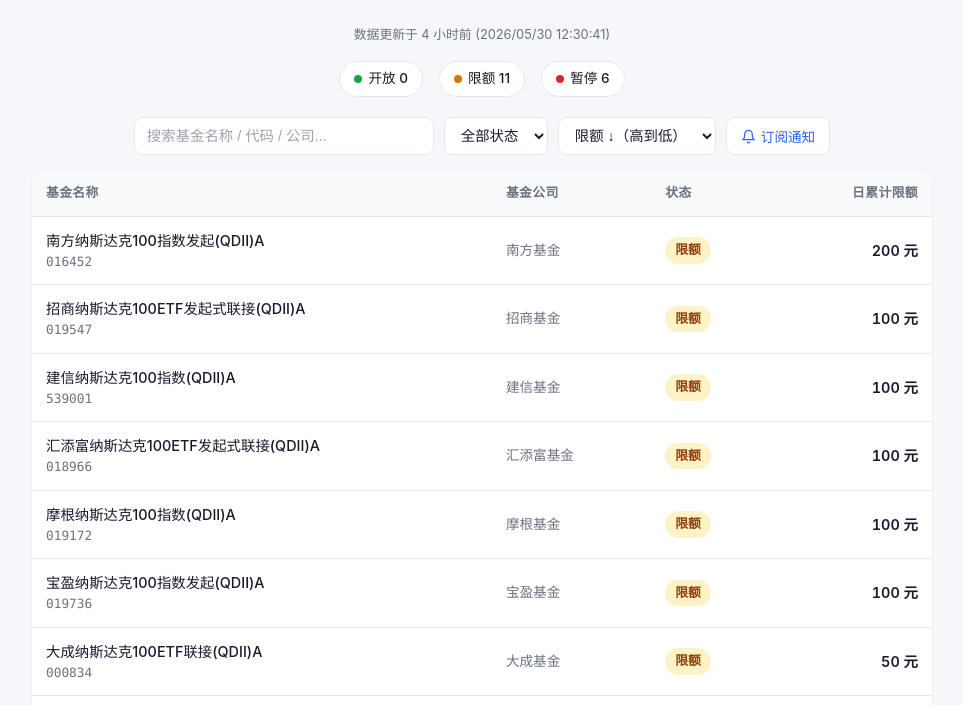
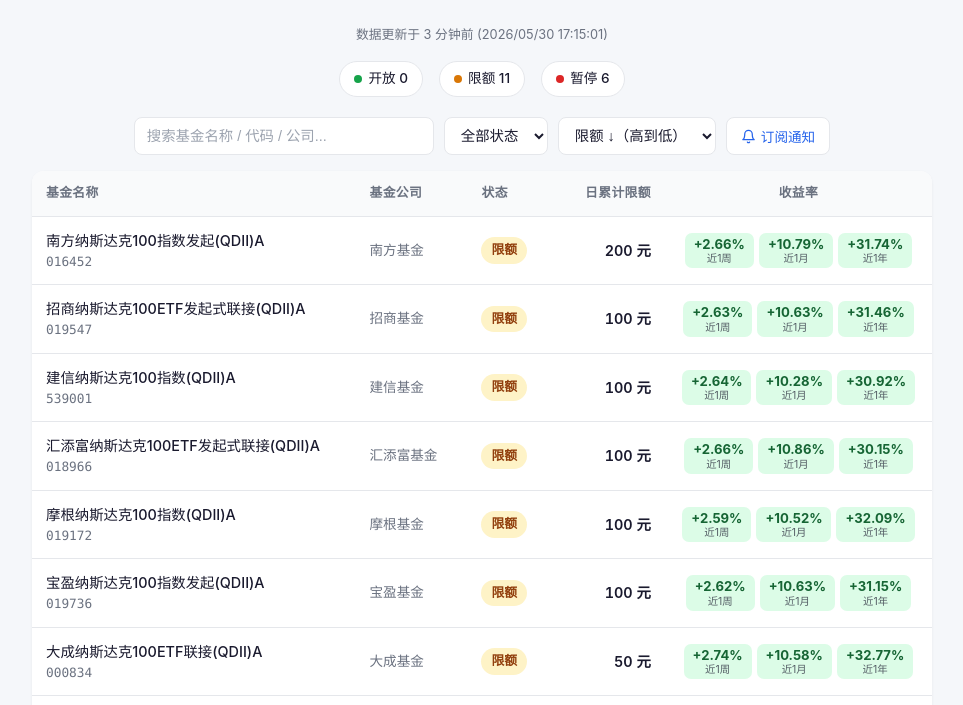
Before and after one commit to yankewei/qdii-watch, a website: page docs/index.html in a window 1280 px wide. Shown: the part 93-798 px from the top of the page, without its empty margins (158-1121 px from the left). Drawn offline with Linux system fonts and the light colour scheme.

Commit message:
feat: add fund return rates (weekly/monthly/yearly)

```diff
--- a/docs/data/funds.json
+++ b/docs/data/funds.json
@@ -1,5 +1,5 @@
 {
-  "updatedAt": "2026-05-30T12:30:41.083Z",
+  "updatedAt": "2026-05-30T17:15:01.686Z",
   "fundCount": 17,
   "funds": [
     {
@@ -9,7 +9,10 @@
       "status": "limited",
       "statusText": "限大额",
       "limitAmount": 10,
-      "rawStatus": "限大额"
+      "rawStatus": "限大额",
+      "weeklyReturn": 2.76,
+      "monthlyReturn": 11.18,
+      "yearlyReturn": 32.86
     },
     {
       "code": "040046",
@@ -18,7 +21,10 @@
       "status": "limited",
       "statusText": "限大额",
       "limitAmount": 10,
-      "rawStatus": "限大额"
+      "rawStatus": "限大额",
+      "weeklyReturn": 2.79,
+      "monthlyReturn": 11.29,
+      "yearlyReturn": 33.42
     },
     {
       "code": "019524",
@@ -27,7 +33,10 @@
       "status": "limited",
       "statusText": "限大额",
       "limitAmount": 10,
-      "rawStatus": "限大额"
+      "rawStatus": "限大额",
+      "weeklyReturn": 2.67,
+      "monthlyReturn": 10.77,
+      "yearlyReturn": 30.93
     },
     {
       "code": "000834",
@@ -36,7 +45,10 @@
       "status": "limited",
       "statusText": "限大额",
       "limitAmount": 50,
-      "rawStatus": "限大额"
+      "rawStatus": "限大额",
+      "weeklyReturn": 2.74,
+      "monthlyReturn": 10.58,
+      "yearlyReturn": 32.77
     },
     {
       "code": "019441",
@@ -45,7 +57,10 @@
       "status": "limited",
       "statusText": "限大额",
       "limitAmount": 50,
-      "rawStatus": "限大额"
+      "rawStatus": "限大额",
+      "weeklyReturn": 2.6,
+      "monthlyReturn": 10.53,
+      "yearlyReturn": 30.97
     },
     {
       "code": "019547",
@@ -54,7 +69,10 @@
       "status": "limited",
       "statusText": "限大额",
       "limitAmount": 100,
-      "rawStatus": "限大额"
+      "rawStatus": "限大额",
+      "weeklyReturn": 2.63,
+      "monthlyReturn": 10.63,
+      "yearlyReturn": 31.46
     },
     {
       "code": "539001",
@@ -63,7 +81,10 @@
       "status": "limited",
       "statusText": "限大额",
       "limitAmount": 100,
-      "rawStatus": "限大额"
+      "rawStatus": "限大额",
+      "weeklyReturn": 2.64,
+      "monthlyReturn": 10.28,
+      "yearlyReturn": 30.92
     },
     {
       "code": "018966",
@@ -72,7 +93,10 @@
       "status": "limited",
       "statusText": "限大额",
       "limitAmount": 100,
-      "rawStatus": "限大额"
+      "rawStatus": "限大额",
+      "weeklyReturn": 2.66,
+      "monthlyReturn": 10.86,
+      "yearlyReturn": 30.15
     },
     {
       "code": "019172",
@@ -81,7 +105,10 @@
       "status": "limited",
       "statusText": "限大额",
       "limitAmount": 100,
-      "rawStatus": "限大额"
+      "rawStatus": "限大额",
+      "weeklyReturn": 2.59,
+      "monthlyReturn": 10.52,
+      "yearlyReturn": 32.09
     },
     {
       "code": "019736",
@@ -90,7 +117,10 @@
       "status": "limited",
       "statusText": "限大额",
       "limitAmount": 100,
-      "rawStatus": "限大额"
+      "rawStatus": "限大额",
+      "weeklyReturn": 2.62,
+      "monthlyReturn": 10.63,
+      "yearlyReturn": 31.15
     },
     {
       "code": "016452",
@@ -99,7 +129,10 @@
       "status": "limited",
       "statusText": "限大额",
       "limitAmount": 200,
-      "rawStatus": "限大额"
+      "rawStatus": "限大额",
+      "weeklyReturn": 2.66,
+      "monthlyReturn": 10.79,
+      "yearlyReturn": 31.74
     },
     {
       "code": "018043",
@@ -108,7 +141,10 @@
       "status": "suspended",
       "statusText": "暂停申购",
       "limitAmount": null,
-      "rawStatus": "暂停申购"
+      "rawStatus": "暂停申购",
+      "weeklyReturn": 2.63,
+      "monthlyReturn": 10.67,
+      "yearlyReturn": 32.11
     },
     {
       "code": "016532",
@@ -117,7 +153,10 @@
       "status": "suspended",
       "statusText": "暂停申购",
       "limitAmount": null,
-      "rawStatus": "暂停申购"
+      "rawStatus": "暂停申购",
+      "weeklyReturn": 2.66,
+      "monthlyReturn": 10.82,
+      "yearlyReturn": 31.37
     },
     {
       "code": "160213",
@@ -126,7 +165,10 @@
       "status": "suspended",
       "statusText": "暂停申购",
       "limitAmount": null,
-      "rawStatus": "暂停申购"
+      "rawStatus": "暂停申购",
+      "weeklyReturn": 2.7,
+      "monthlyReturn": 11.17,
+      "yearlyReturn": 33.72
     },
     {
       "code": "016055",
@@ -135,7 +177,10 @@
       "status": "suspended",
       "statusText": "暂停申购",
       "limitAmount": null,
-      "rawStatus": "暂停申购"
+      "rawStatus": "暂停申购",
+      "weeklyReturn": 2.68,
+      "monthlyReturn": 10.83,
+      "yearlyReturn": 32.62
     },
     {
       "code": "161130",
@@ -144,7 +189,10 @@
       "status": "suspended",
       "statusText": "暂停申购",
       "limitAmount": null,
-      "rawStatus": "暂停申购"
+      "rawStatus": "暂停申购",
+      "weeklyReturn": 2.67,
+      "monthlyReturn": 10.77,
+      "yearlyReturn": 31.49
     },
     {
       "code": "015299",
@@ -153,7 +201,10 @@
       "status": "suspended",
       "statusText": "暂停申购",
       "limitAmount": null,
-      "rawStatus": "暂停申购"
+      "rawStatus": "暂停申购",
+      "weeklyReturn": 2.5,
+      "monthlyReturn": 10.49,
+      "yearlyReturn": 31.97
     }
   ]
 }
--- a/docs/index.html
+++ b/docs/index.html
@@ -420,6 +420,54 @@
       font-weight: 400;
     }
 
+    .return-chips {
+      display: flex;
+      gap: 5px;
+      justify-content: center;
+    }
+
+    .return-chip {
+      display: flex;
+      flex-direction: column;
+      align-items: center;
+      padding: 3px 9px;
+      border-radius: 7px;
+      min-width: 56px;
+    }
+
+    .return-chip .val {
+      font-weight: 700;
+      font-size: 0.82rem;
+      line-height: 1.25;
+    }
+
+    .return-chip .lbl {
+      font-size: 0.65rem;
+      line-height: 1.25;
+      opacity: 0.7;
+    }
+
+    .return-chip.pos {
+      background: #dcfce7;
+    }
+
+    .return-chip.pos .val { color: #166534; }
+
+    .return-chip.neg {
+      background: #fee2e2;
+    }
+
+    .return-chip.neg .val { color: #991b1b; }
+
+    .return-chip.na {
+      background: #f3f4f6;
+    }
+
+    .return-chip.na .val {
+      color: #9ca3af;
+      font-weight: 400;
+    }
+
     .loading, .empty, .error {
       text-align: center;
       padding: 60px 20px;
@@ -490,6 +538,8 @@
       <select id="sortSelect" aria-label="排序方式">
         <option value="limit-desc" selected>限额 ↓（高到低）</option>
         <option value="limit-asc">限额 ↑（低到高）</option>
+        <option value="return-desc">收益率 ↓</option>
+        <option value="return-asc">收益率 ↑</option>
         <option value="name">名称</option>
       </select>
       <button class="subscribe-trigger" id="subscribeTrigger" aria-label="订阅通知">
@@ -598,6 +648,17 @@
             ? `<span class="limit-amount">${f.limitAmount.toLocaleString()} 元</span>`
             : '<span class="limit-amount na">—</span>';
 
+          const chips = [
+            { val: f.weeklyReturn, label: '近1周' },
+            { val: f.monthlyReturn, label: '近1月' },
+            { val: f.yearlyReturn, label: '近1年' },
+          ].map(c => {
+            if (c.val == null) return `<div class="return-chip na"><span class="val">—</span><span class="lbl">${c.label}</span></div>`;
+            const cls = c.val >= 0 ? 'pos' : 'neg';
+            const sign = c.val >= 0 ? '+' : '';
+            return `<div class="return-chip ${cls}"><span class="val">${sign}${c.val.toFixed(2)}%</span><span class="lbl">${c.label}</span></div>`;
+          }).join('');
+
           return `<tr>
             <td>
               <div class="fund-name"><a href="https://fund.eastmoney.com/${f.code}.html" target="_blank" rel="noopener noreferrer" style="color:inherit;text-decoration:none;">${escapeHtml(f.name)}</a></div>
@@ -606,6 +667,7 @@
             <td class="hide-mobile company">${escapeHtml(f.company)}</td>
             <td><span class="badge ${st.cls}">${st.text}</span></td>
             <td style="text-align:right">${limit}</td>
+            <td><div class="return-chips">${chips}</div></td>
           </tr>`;
         }).join('');
 
@@ -617,6 +679,7 @@
                 <th class="hide-mobile">基金公司</th>
                 <th>状态</th>
                 <th style="text-align:right">日累计限额</th>
+                <th style="text-align:center">收益率</th>
               </tr>
             </thead>
             <tbody>${rows}</tbody>
@@ -661,6 +724,26 @@
           result.sort((a, b) => (a.limitAmount ?? Infinity) - (b.limitAmount ?? Infinity));
         } else if (sort === 'limit-desc') {
           result.sort((a, b) => (b.limitAmount ?? -Infinity) - (a.limitAmount ?? -Infinity));
+        } else if (sort === 'return-asc') {
+          result.sort((a, b) => {
+            const ay = a.yearlyReturn ?? -Infinity;
+            const by = b.yearlyReturn ?? -Infinity;
+            if (ay !== by) return ay - by;
+            const am = a.monthlyReturn ?? -Infinity;
+            const bm = b.monthlyReturn ?? -Infinity;
+            if (am !== bm) return am - bm;
+            return (a.weeklyReturn ?? -Infinity) - (b.weeklyReturn ?? -Infinity);
+          });
+        } else if (sort === 'return-desc') {
+          result.sort((a, b) => {
+            const ay = a.yearlyReturn ?? -Infinity;
+            const by = b.yearlyReturn ?? -Infinity;
+            if (ay !== by) return by - ay;
+            const am = a.monthlyReturn ?? -Infinity;
+            const bm = b.monthlyReturn ?? -Infinity;
+            if (am !== bm) return bm - am;
+            return (b.weeklyReturn ?? -Infinity) - (a.weeklyReturn ?? -Infinity);
+          });
         } else if (sort === 'name') {
           result.sort((a, b) => a.name.localeCompare(b.name, 'zh-CN'));
         }
--- a/functions/_shared/types.ts
+++ b/functions/_shared/types.ts
@@ -4,6 +4,9 @@ export interface FundData {
   company: string;
   status: string;
   limitAmount: number | null;
+  weeklyReturn: number | null;
+  monthlyReturn: number | null;
+  yearlyReturn: number | null;
 }
 
 export interface FundChange {
```
Also changed, not shown: scraper.ts (+81 -0 lines).
